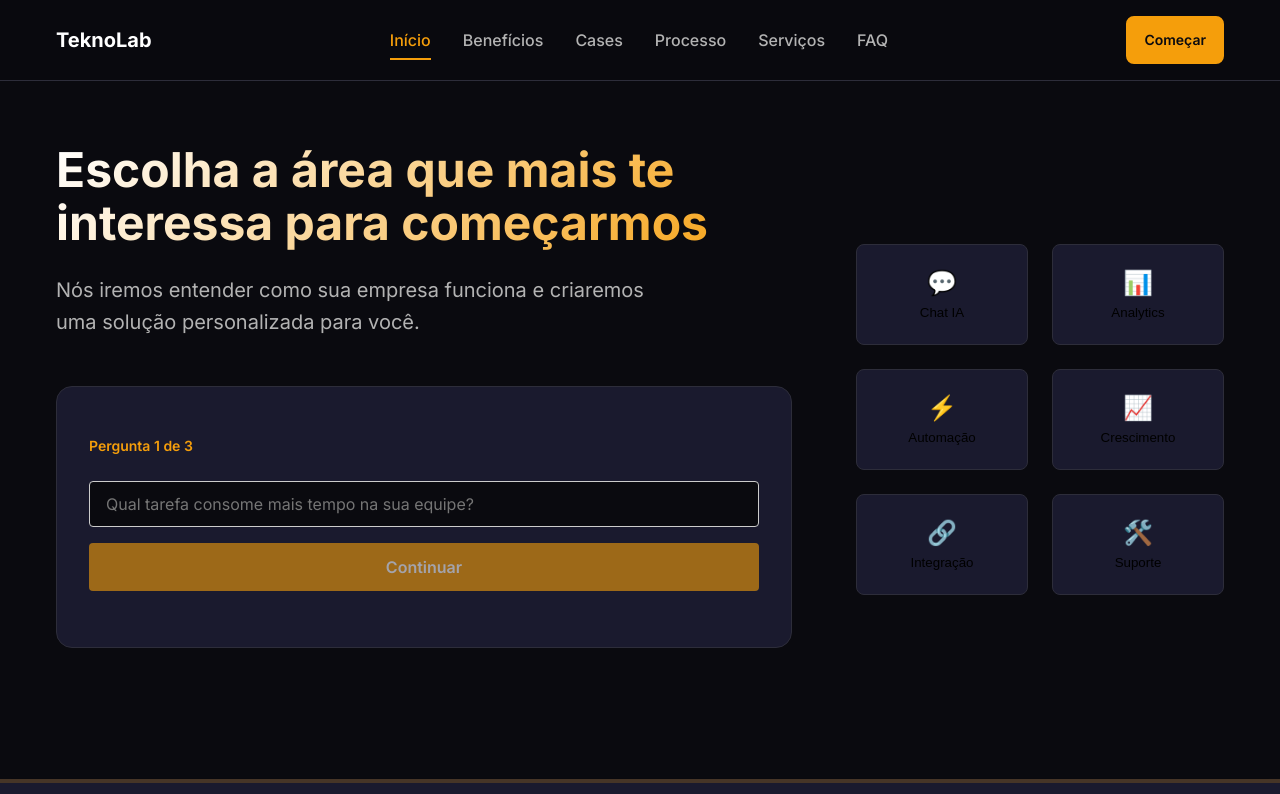
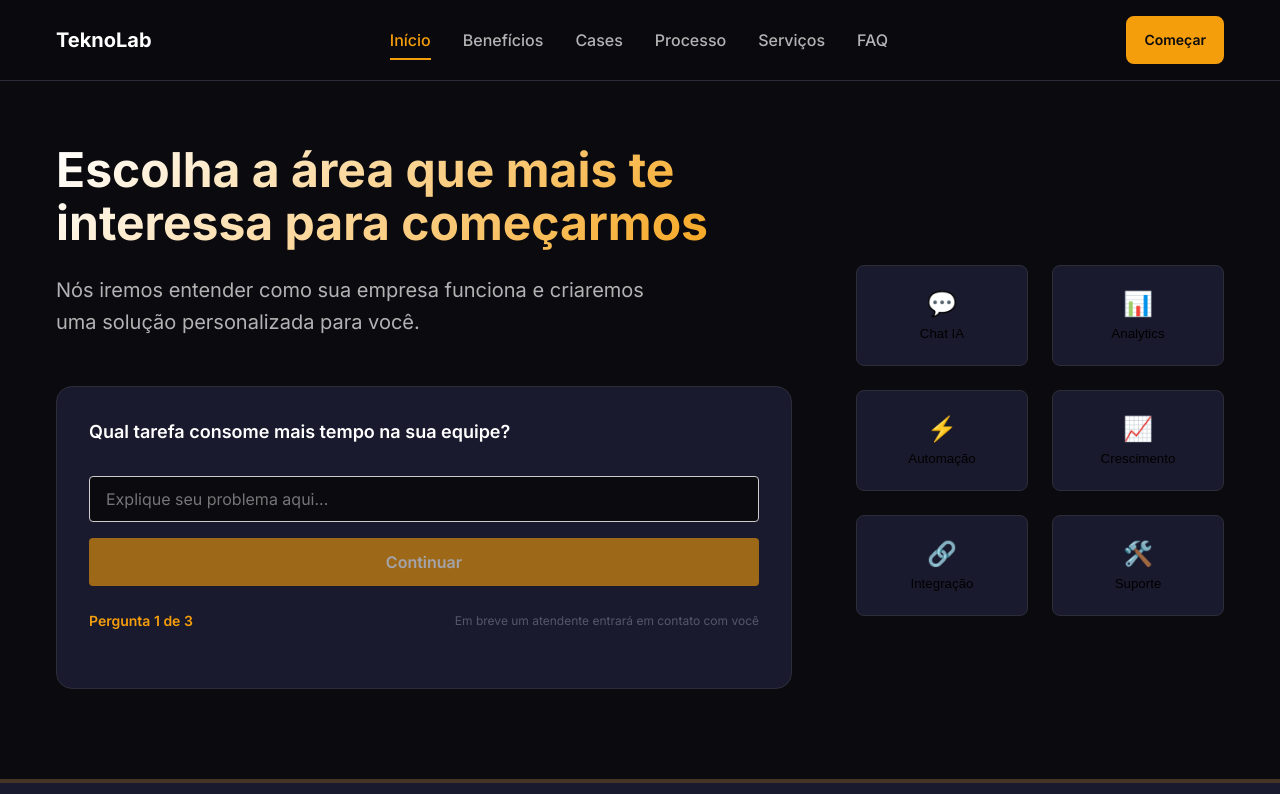
Before and after one commit to Cardoso05/LANDING-PAGE--SAW, a React (Create React App) app: page / in a window 1280 px wide. Shown: the top 794 px of the page. Built offline with nearby package versions, Linux system fonts and the light colour scheme; no server answers.

Commit message:
feat: reorganizar layout wizard - pergunta acima, footer com progresso e help

```diff
--- a/src/components/HeroSection.module.css
+++ b/src/components/HeroSection.module.css
@@ -11,6 +11,7 @@
   flex-direction: column;
   align-items: center;
   gap: 0.5rem;
+  color: var(--text-primary, #fff);
 }
 
 .heroVisualItem:hover {
@@ -18,6 +19,7 @@
   background: rgba(245, 158, 11, 0.1);
   transform: translateY(-2px);
   box-shadow: 0 4px 12px rgba(245, 158, 11, 0.2);
+  color: var(--text-primary, #fff);
 }
 
 .heroVisualItem.selected {
@@ -38,4 +40,5 @@
 .heroVisualItem span {
   font-weight: 600;
   font-size: 0.875rem;
+  color: inherit;
 }
--- a/src/components/Wizard.js
+++ b/src/components/Wizard.js
@@ -1,4 +1,4 @@
-import React, { useState, useEffect } from 'react';
+import React, { useState, useEffect, useCallback } from 'react';
 import useGemini from '../hooks/useGemini';
 import { openWhatsApp } from '../utils/openWhatsApp';
 import styles from './Wizard.module.css';
@@ -9,7 +9,7 @@ const Wizard = ({ selectedArea }) => {
   const [step, setStep] = useState(0);
 
   // Perguntas contextualizadas baseadas na área selecionada
-  const getInitialQuestion = () => {
+  const getInitialQuestion = useCallback(() => {
     if (!selectedArea) return 'Qual tarefa consome mais tempo na sua equipe?';
 
     const contextQuestions = {
@@ -22,7 +22,7 @@ const Wizard = ({ selectedArea }) => {
     };
 
     return contextQuestions[selectedArea.id] || 'Qual tarefa consome mais tempo na sua equipe?';
-  };
+  }, [selectedArea]);
 
   const [questions, setQuestions] = useState([getInitialQuestion()]);
   const [answers, setAnswers] = useState([]);
@@ -36,7 +36,7 @@ const Wizard = ({ selectedArea }) => {
       setQuestions([newQuestion]);
       setCurrentQuestion(newQuestion);
     }
-  }, [selectedArea]);
+  }, [selectedArea, step, getInitialQuestion]);
 
   async function fetchNextQuestion(history) {
     const areaContext = selectedArea ? `especializado em ${selectedArea.label} (${selectedArea.description})` : 'especializado em WhatsApp e IA';
@@ -96,13 +96,13 @@ const Wizard = ({ selectedArea }) => {
         <div className={styles.loading} aria-busy="true">Carregando…</div>
       ) : (
         <form onSubmit={handleSubmit} className={`${styles.form} wizard-form`}>
-          <div className={`${styles.progressContainer} wizard-footer`}>
-            <p className={`${styles.progress} wizard-progress`}>Pergunta {step + 1} de 3</p>
+          <div className={`${styles.questionContainer}`}>
+            <h3 className={`${styles.question}`}>{currentQuestion}</h3>
           </div>
           <input
             id="wizard-input"
             type="text"
-            placeholder={currentQuestion}
+            placeholder="Explique seu problema aqui..."
             value={inputValue}
             onChange={(e) => setInputValue(e.target.value)}
             required
@@ -111,6 +111,10 @@ const Wizard = ({ selectedArea }) => {
           <button type="submit" className={`${styles.button} wizard-button btn btn--primary`} disabled={!inputValue.trim()}>
             {step === 2 ? 'Finalizar' : 'Continuar'}
           </button>
+          <div className={`${styles.footer}`}>
+            <p className={`${styles.progress} wizard-progress`}>Pergunta {step + 1} de 3</p>
+            <p className={`${styles.help}`}>Em breve um atendente entrará em contato com você</p>
+          </div>
         </form>
       )}
     </section>
--- a/src/components/Wizard.module.css
+++ b/src/components/Wizard.module.css
@@ -8,9 +8,16 @@
   gap: 1rem;
 }
 
-.progressContainer {
-  text-align: center;
-  margin-bottom: 0.5rem;
+.questionContainer {
+  margin-bottom: 1rem;
+}
+
+.question {
+  font-size: 1.125rem;
+  font-weight: 600;
+  color: var(--text-primary, #fff);
+  margin: 0;
+  line-height: 1.4;
 }
 
 .input {
@@ -41,6 +48,13 @@
   cursor: not-allowed;
 }
 
+.footer {
+  display: flex;
+  justify-content: space-between;
+  align-items: center;
+  margin-top: 0.5rem;
+}
+
 .progress {
   font-size: 0.875rem;
   color: #F59E0B;
@@ -48,6 +62,13 @@
   margin: 0;
 }
 
+.help {
+  font-size: 0.75rem;
+  color: var(--text-muted, #888);
+  margin: 0;
+  opacity: 0.7;
+}
+
 .loading {
   font-size: 1rem;
   color: #333;
```
